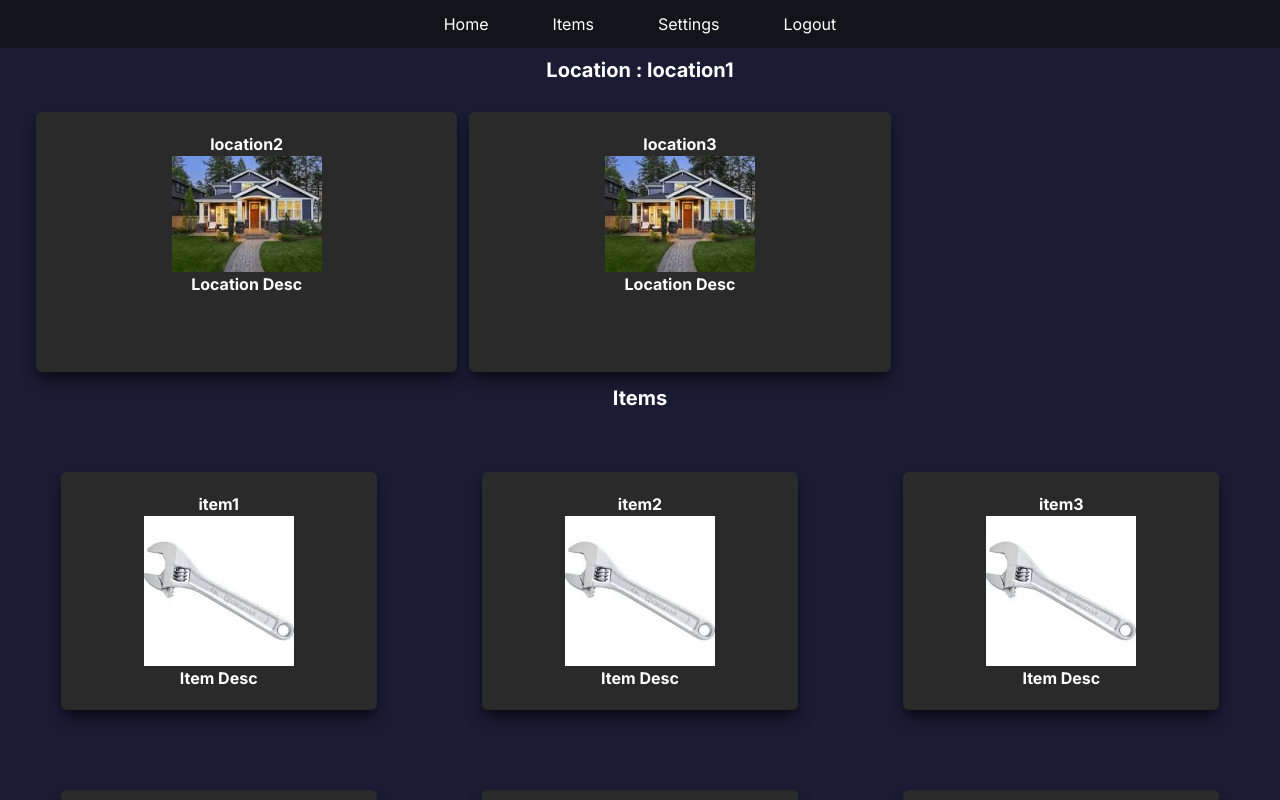
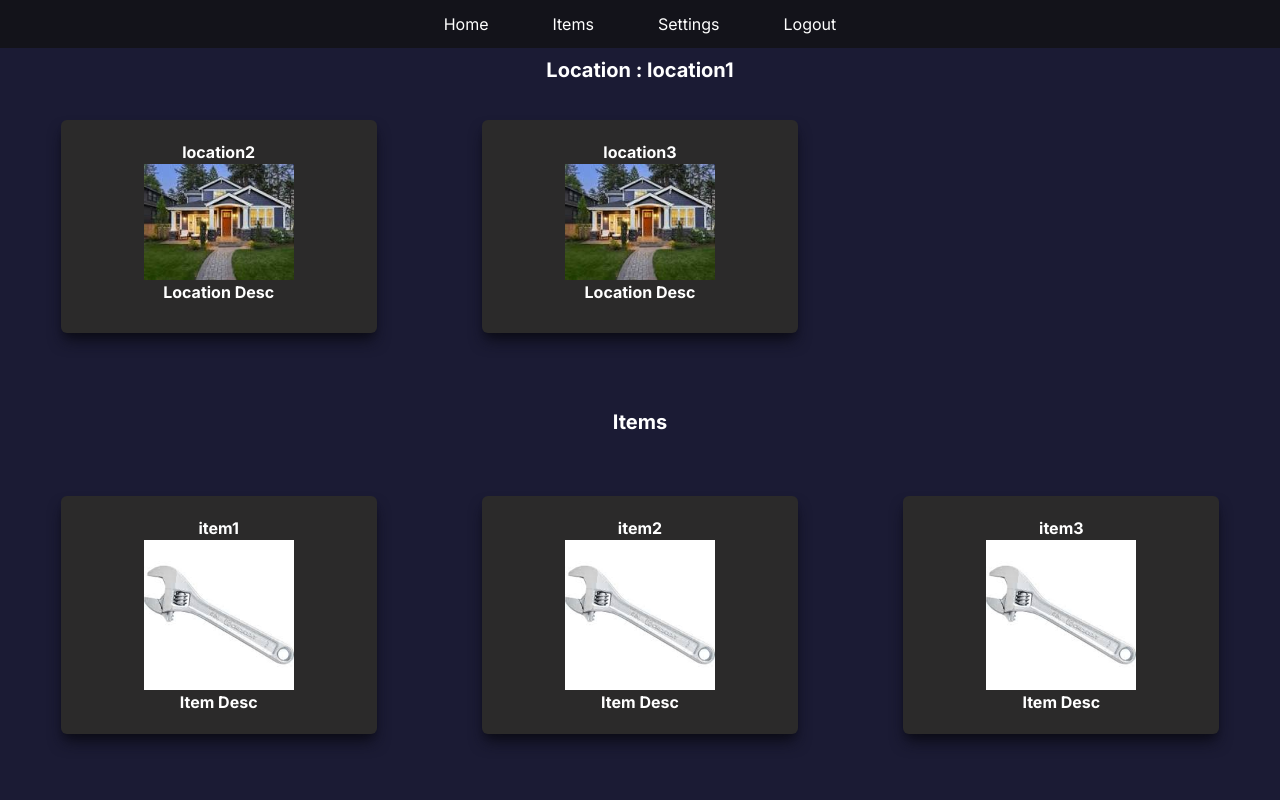
Before and after one commit to EEkebin/ItemInSight, a Next.js app in the folder item-in-sight/: page /dashboard in a window 1280 px wide. Built offline with nearby package versions, Linux system fonts and the light colour scheme.

Commit message:
UpdatedFrontend

```diff
--- a/item-in-sight/app/Components/GridComponents/LocationGrid.tsx
+++ b/item-in-sight/app/Components/GridComponents/LocationGrid.tsx
@@ -7,7 +7,7 @@ const LocationGrid: React.FC<{locations : Location[]}> = (props) => {
     return(
         <div className="flex flex-col items-center w-full">
         <h1 className="font-bold text-xl text-white">Location : {props.locations[0].parentLocation}</h1>
-        <div className="grid grid-cols-3 space-x-10 w-full h-full ">
+        <div className="grid grid-cols-3 space-10 w-full h-full place-items-center">
         {locationList.map((location, index) => (
             <LocationCard  key={index} location={location} />
         ))}
--- a/item-in-sight/app/Components/GridComponents/LoctionCard.tsx
+++ b/item-in-sight/app/Components/GridComponents/LoctionCard.tsx
@@ -4,13 +4,16 @@ import { redirect } from 'next/dist/server/api-utils';
 import Image from "next/image";
 import { useRouter } from 'next/navigation'
 const LocationCard: React.FC<{location : Location}> = (props) => {
-    function handClick () {
-        // const
-        // redirect()
+    function handleClick () {
+        const router = useRouter();
+        router.push({
+            pathname: '/about',
+            query: { name: 'Someone' }
+        }, '/about');
     }
     console.log(props.location.photoUrl)
     return(
-        <div onClick={handClick} className="flex flex-col cursor-pointer justify-start items-center hover:md:animate-wiggle bg-grid-item w-full h-full m-7 p-5 rounded-md text-center text-white font-bold shadow-lg shadow-ui-button" >
+        <div onClick={handleClick} className="flex flex-col cursor-pointer justify-start items-center hover:md:animate-wiggle bg-grid-item w-3/4 h-3/4 m-7 p-5 rounded-md text-center text-white font-bold shadow-lg shadow-ui-button my-10" >
         {props.location.name}
             <Image
             src={props.location.photoUrl}
--- a/item-in-sight/app/dashboard/page.tsx
+++ b/item-in-sight/app/dashboard/page.tsx
@@ -1,10 +1,12 @@
 'use client'
-import React, { Suspense } from 'react'
+import React, { Suspense, useEffect } from 'react'
 import  Layout from '../Components/Layout/Layout';
 import Grid from '../Components/GridComponents/Grid'
 import { Item, Location } from '@/app/lib/definition'
 import { itemPlaceHolder, locationPlaceHolder } from '@/app/lib/placeholder-data'
 import { usePathname } from 'next/navigation'
+import { withRouter } from 'next/router'
+import { useRouter } from 'next/router'
 
 let fullfilled = false;
 let promiseItem : Promise<Item[]>;
@@ -67,7 +69,11 @@ async function  DashboardDisplay (pathname: string) {
   console.log("grid loading")
   return  <Grid items={dataItem} locations={dataLocation}/>
 }
-function Dashboard() {
+const Dashboard = (props) => {
+  useEffect(() => {
+    console.log("dashboard props: " + props.router);
+}, [props]);
+
   const pathname = usePathname()
     return (
       <Layout>
```
